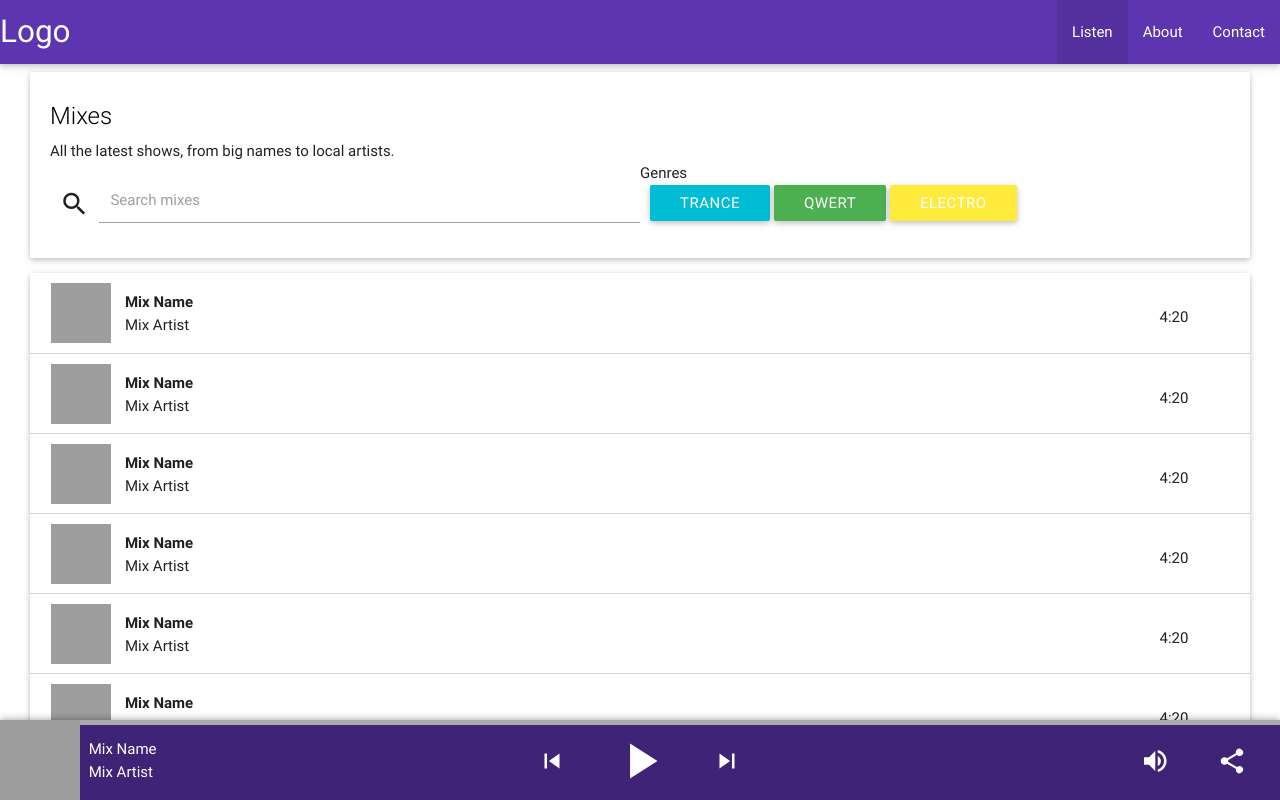
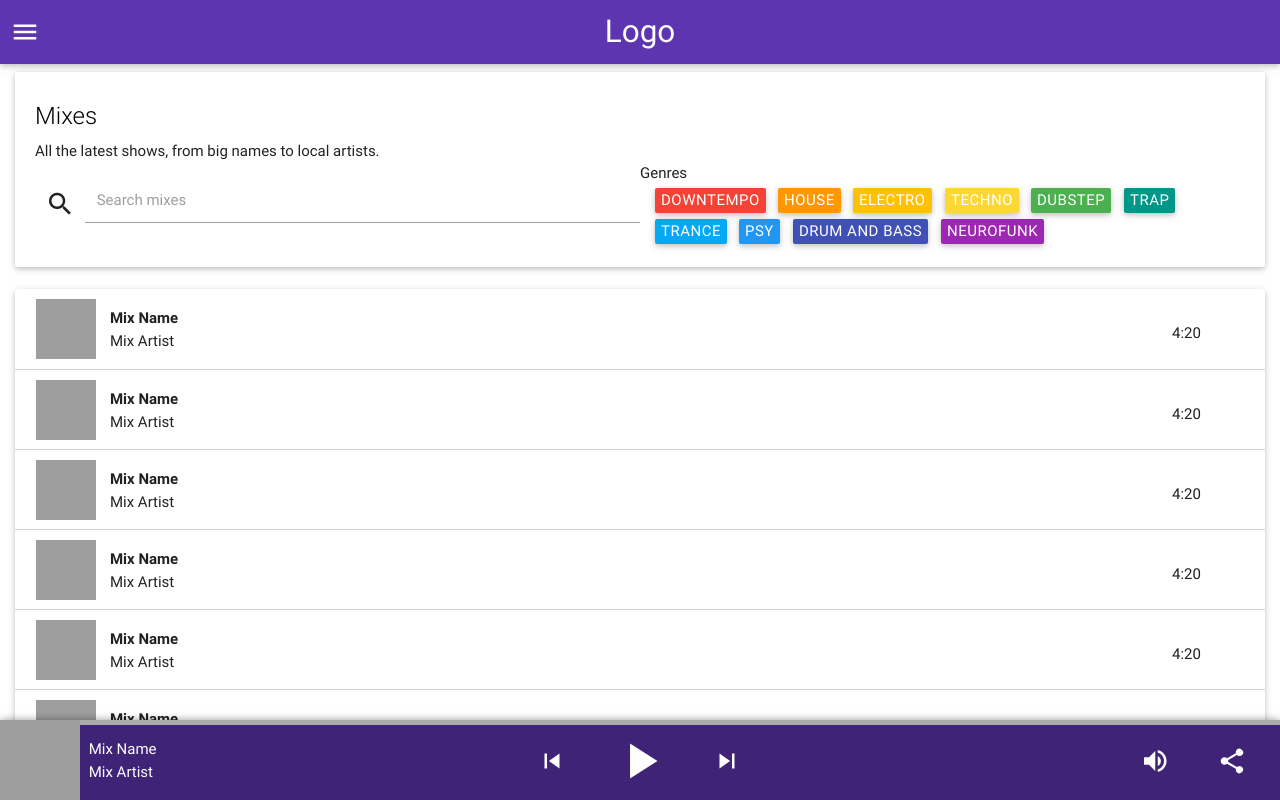
Before and after one commit to deeptechstudios/edmss-frontend, a plain HTML site: page index.html in a window 1280 px wide. Drawn offline with nearby package versions, Linux system fonts and the light colour scheme; grey boxes are pictures that could not be loaded.

Commit message:
Added more genres mapped to visible light spectrum based on average bpm; put side nav on desktop as well (we may want to offer an alternative on large screens, like arrows in the side margins)

```diff
--- a/index.html
+++ b/index.html
@@ -10,17 +10,20 @@
     <!--<link href='http://fonts.googleapis.com/css?family=Titillium+Web:400,300,400italic,600,300italic' rel='stylesheet' type='text/css'>-->
     <script src="js/vendor/modernizr.js"></script>
 </head>
+
 <body>
     <header>
         <nav>
             <div class="nav-wrapper">
-                <a href="#" class="brand-logo">Logo</a>
-                <a href="#" data-activates="mobile-nav" class="left button-collapse"><i class="material-icons">menu</i></a>
-                <ul id="nav-mobile" class="right hide-on-med-and-down">
+                <a href="#" class="brand-logo center">Logo</a>
+                <a href="#" id="menu-button" data-activates="mobile-nav" class="left"><i class="material-icons">menu</i></a>
+                <!--
+                <ul class="right hide-on-med-and-down">
                     <li class="active"><a href="#">Listen</a></li>
                     <li><a href="#">About</a></li>
                     <li><a href="#">Contact</a></li>
                 </ul>
+                -->
             </div>
             <ul class="side-nav" id="mobile-nav">
                 <li class="active"><a href="#">Listen</a></li>
@@ -29,8 +32,14 @@
             </ul>
         </nav>
     </header>
+
     <div class="content-wrapper">
+
+        <!-- LISTEN PAGE -->
         <div class="page-0">
+
+            <!-- SEARCH -->
+            <div class="row">
                 <div class="card">
                     <div class="card-content">
                         <span class="card-title black-text">Mixes</span>
@@ -52,15 +61,26 @@
                             <div class="s12 m6 col">
                                 <p>Genres</p>
                                 <ul class="genre-list">
-                                <li><a href="#" class="cyan btn small waves-effect waves-light">Trance</a></li>
-                                <li><a href="#" class="green btn small waves-effect waves-light">Qwert</a></li>
-                                <li><a href="#" class="yellow btn small waves-effect waves-light">Electro</a></li>
+                                    <li><a href="#" class="red btn small waves-effect waves-light">Downtempo</a></li>
+                                    <li><a href="#" class="orange btn small waves-effect waves-light">House</a></li>
+                                    <li><a href="#" class="amber btn small waves-effect waves-light">Electro</a></li>
+                                    <li><a href="#" class="yellow darken-1 btn small waves-effect waves-light">Techno</a></li>
+                                    <li><a href="#" class="green btn small waves-effect waves-light">Dubstep</a></li>
+                                    <li><a href="#" class="teal btn small waves-effect waves-light">Trap</a></li>
+                                    <li><a href="#" class="light-blue btn small waves-effect waves-light">Trance</a></li>
+                                    <li><a href="#" class="blue btn small waves-effect waves-light">Psy</a></li>
+                                    <li><a href="#" class="indigo btn small waves-effect waves-light">Drum and Bass</a></li>
+                                    <li><a href="#" class="purple btn small waves-effect waves-light">Neurofunk</a></li>
 
                                 </ul>
                             </div>
                         </div>
                     </div>
                 </div>
+            </div>
+
+            <!-- PLAYLIST -->
+            <div class="row">
                 <div class="card">
                     <div class="track row">
                         <div class="track-info s8 m10 col">
@@ -224,7 +244,9 @@
                     </div>
                 </div>
             </div>
+        </div>
 
+        <!-- ABOUT PAGE -->
         <div class="page-1">
             <div class="row">
                 <div class="m12 l6 col">
@@ -271,7 +293,10 @@
             </div>
         </div>
 
+        <!-- CONTACT PAGE -->
         <div class="page-2">
+
+            <!-- HEADER -->
             <div class="row">
                 <div class="s12 col">
                     <div class="card">
@@ -282,7 +307,9 @@
                     </div>
                 </div>
             </div>
+
             <div class="row">
+                <!-- CONTACT FORM -->
                 <div class="m12 l6 col">
                     <div class="card">
                         <div class="card-content">
@@ -322,6 +349,8 @@
                         </div>
                     </div>
                 </div>
+
+                <!-- STATION INFO -->
                 <div class="m12 l6 col">
                     <div class="card">
                         <div class="card-content">
--- a/js/main.js
+++ b/js/main.js
@@ -36,7 +36,7 @@ $(function() {
         $('nav li.active').removeClass('active');
         $(this).addClass('active');
 
-        $('.button-collapse').sideNav('hide');
+        $('#menu-button').sideNav('hide');
     });
 
     $('.track').hover(function() {
@@ -122,5 +122,5 @@ $(function() {
 
     $('select').material_select();
 
-    $('.button-collapse').sideNav();
+    $('#menu-button').sideNav();
 });
--- a/scss/partials/_body.scss
+++ b/scss/partials/_body.scss
@@ -6,11 +6,6 @@
 /*
 body {
   font-family: "Titillium Web";
-}
-
-.body-wrapper {
-  margin: 0 auto;
-  padding: 0;
 }
 */
 
@@ -36,20 +31,17 @@ body {
   padding: 0 1em;
   overflow: auto;
 
-  @include transition(left, 0.6s)
+  @include transition(left, 0.6s);
+
+  .row {
+    max-width: $content-max-width;
+  }
 }
 
 .page-0 {
   @extend .page;
 
   left: 0;
-  padding: 0 2em;
-
-  .card {
-    margin-left: auto;
-    margin-right: auto;
-    max-width: 1300px;
-  }
 
   .mix-search .col {
     padding: 0;
@@ -68,12 +60,13 @@ body {
     li {
       display: inline-block;
     }
-  }
-}
 
-@media all and (max-width: 500px) {
-  .page-0 {
-    padding: 0 0.6em;
+    .btn {
+      height: 25px;
+      line-height: 25px;
+      padding: 0 0.4rem;
+      margin: 0.2rem 0.3rem;
+    }
   }
 }
 
@@ -90,10 +83,6 @@ body {
       margin-top: -2px;
     }
   }
-
-  .row {
-    max-width: 1300px;
-  }
 }
 
 .page-2 {
@@ -101,10 +90,6 @@ body {
 
   left: 200%;
 
-  .row {
-    max-width: 1300px;
-  }
-
   .columns, form a {
     float: right;
   }
--- a/scss/partials/_navbar.scss
+++ b/scss/partials/_navbar.scss
@@ -1,40 +1,6 @@
 @import "variables";
 @import "mixins";
 
-/*
-.nav-wrapper {
-  position: fixed;
-  top: 0;
-  height: $bar-height;
-  max-width: 100%;
-  z-index: 1;
-
-  line-height: $bar-height;
-  background-color: $header-bg-color;
-  color: white;
-
-  @include user-select(none);
-  @include box-shadow(0, 0, 8px, rgba(0,0,0,0.4));
-
-  * {
-    vertical-align: middle;
-  }
-
-  /*
-  .nav-logo {
-    width: 90px;
-    height: 90px;
-    margin: 5px;
-  }
-
-
+#menu-button {
+  margin-left: 10px;
 }
-*/
-
-nav .input-field {
-  width: 600px;
-
-  input {
-    background-color: rgba(255,255,255,0.1);
-  }
-}
--- a/scss/partials/_variables.scss
+++ b/scss/partials/_variables.scss
@@ -7,6 +7,8 @@ $gplus-color: #dd4b39;
 $soundcloud-color: #ff8800;
 
 // TODO organize these
+$content-max-width: 1300px;
+
 $track-padding: 10px 0;
 $player-height: 80px;
 $playbar-height: 5px;
```
Also changed, not shown: scss/app.css, 1 other file. Lines whose indentation alone changed are shown as unchanged.
